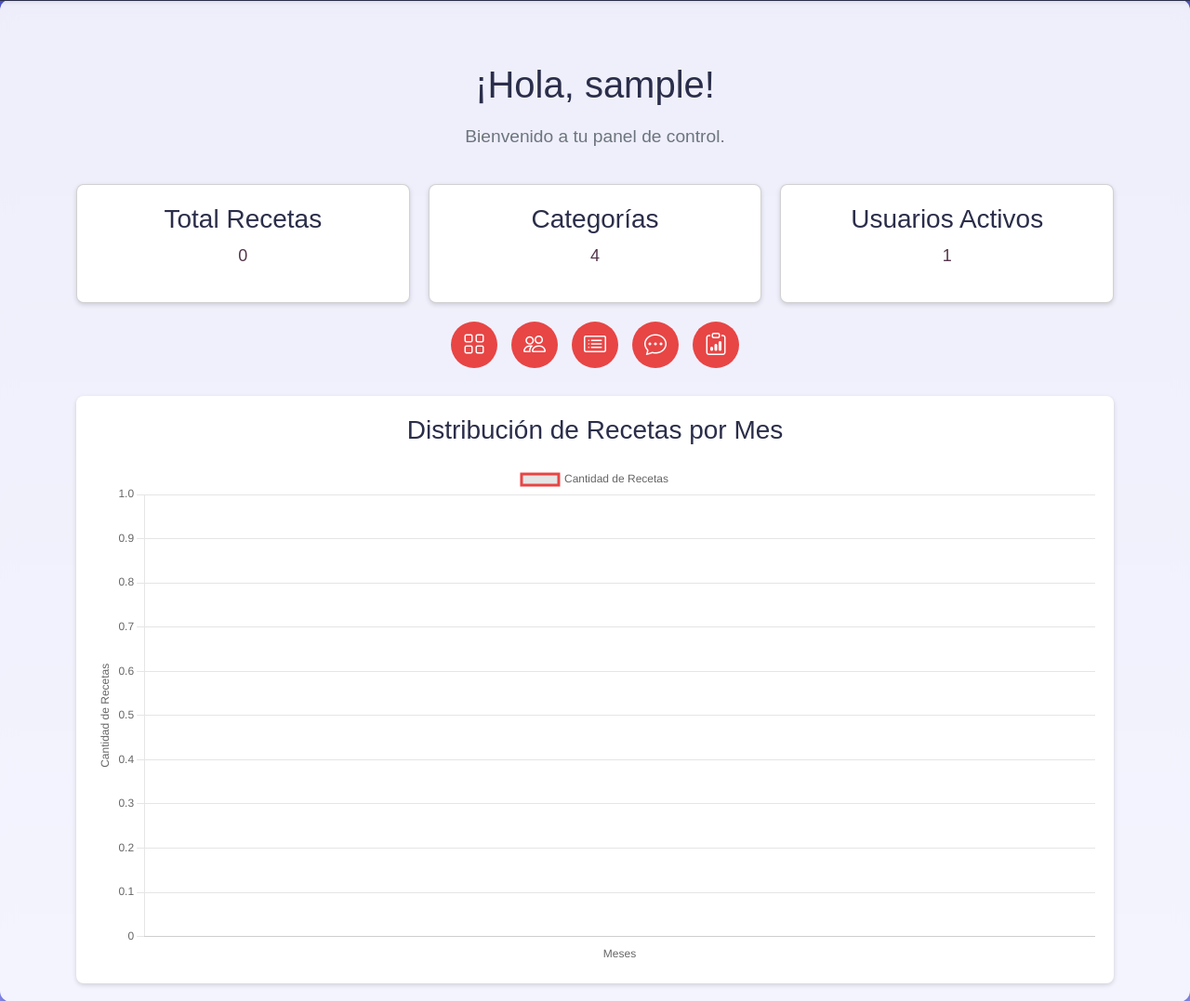
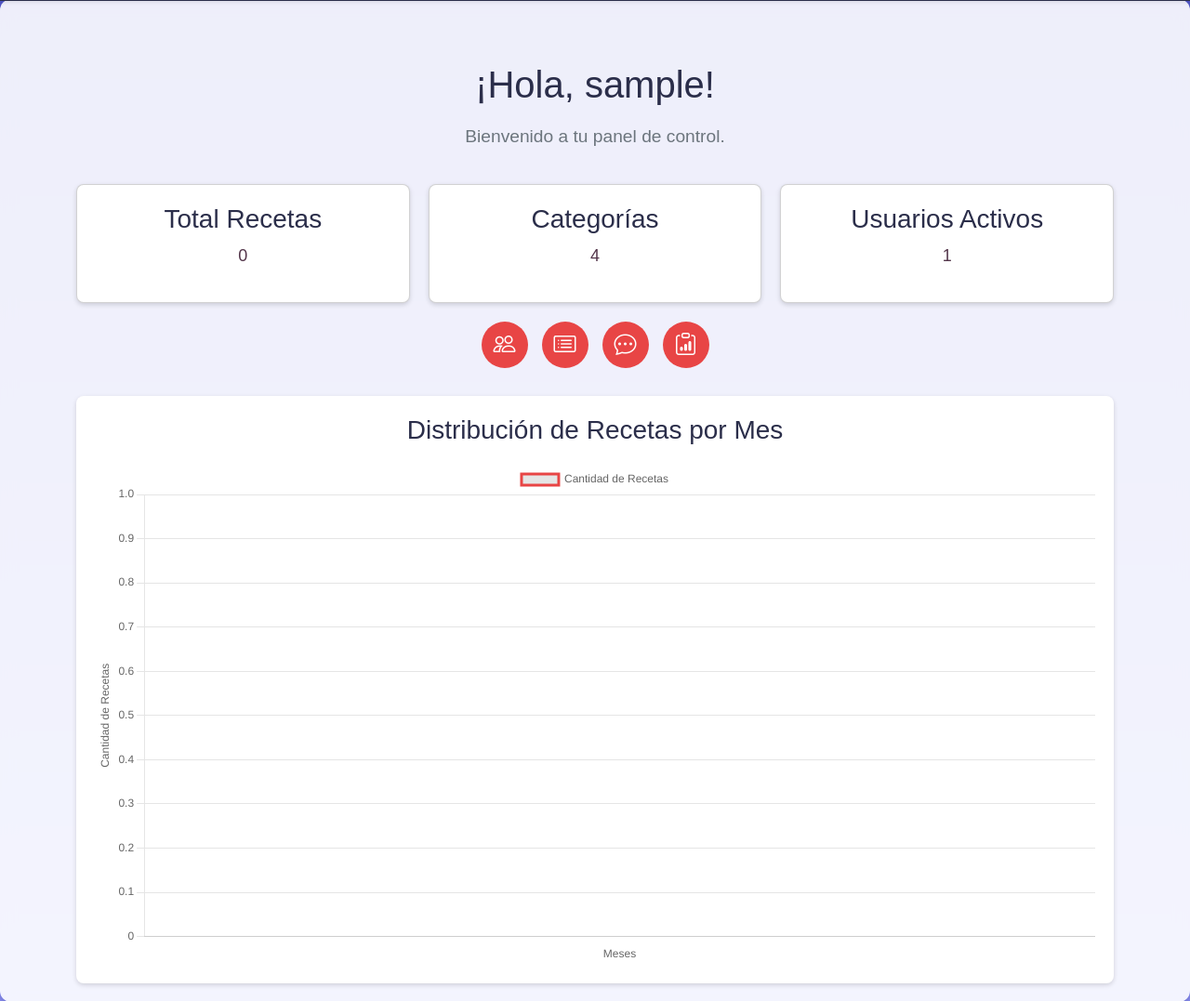
Before and after one commit to KevPatterson/CocinaConNosotros, a Django app: page /admin/dashboard/ in a window 1280 px wide. Shown: the part 71-1148 px from the top of the page at 93% size. Run offline with Django 4.2, Linux system fonts and the light colour scheme; the visitor is signed in with stand-in values (Sample User, id 1); data comes from the database, SQL or seed files in the repository; data that the repository does not hold is empty; some libraries are stand-ins or nearby versions.

Commit message:
Cambio en dashboard del admin

```diff
--- a/tasks/templates/admin_views/dashboard.html
+++ b/tasks/templates/admin_views/dashboard.html
@@ -109,9 +109,6 @@
 
   <!-- Botones de acciones rápidas -->
   <div class="action-buttons">
-    <a href="{% url 'admin_dashboard' %}" title="Panel de Control">
-      <i class="bi bi-grid"></i>
-    </a>
     <a href="{% url 'manage_users' %}" title="Gestionar Usuarios">
       <i class="bi bi-people"></i>
     </a>
```
